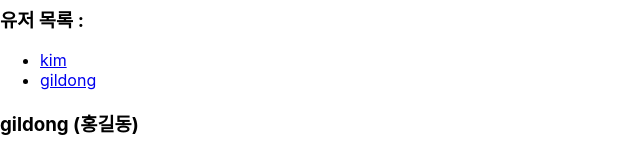
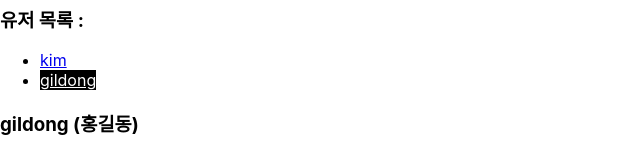
Before and after one commit to kdo0129/react-router, a React (Create React App) app: page /profiles/gildong in a window 1280 px wide. Shown: the part 126-284 px from the top of the page, without its empty margins (0-640 px from the left). Built offline with nearby package versions, Linux system fonts and the light colour scheme.

Commit message:
NavLink 적용

```diff
--- a/src/Profiles.jsx
+++ b/src/Profiles.jsx
@@ -1,5 +1,5 @@
 import React from 'react';
-import { Link, Route } from 'react-router-dom';
+import { NavLink, Route } from 'react-router-dom';
 import Profile from './Profile';
 
 const Profiles = () => {
@@ -8,10 +8,21 @@ const Profiles = () => {
 			<h3>유저 목록 :</h3>
 			<ul>
 				<li>
-					<Link to="/profiles/kim">kim</Link>
+					<NavLink
+						to="/profiles/kim"
+						activeStyle={{ background: '#000', color: '#fff' }}
+						activeClassName={'active'}
+					>
+						kim
+					</NavLink>
 				</li>
 				<li>
-					<Link to="/profiles/gildong">gildong</Link>
+					<NavLink
+						to="/profiles/gildong"
+						activeStyle={{ background: '#000', color: '#fff' }}
+					>
+						gildong
+					</NavLink>
 				</li>
 			</ul>
 			<Route
```
